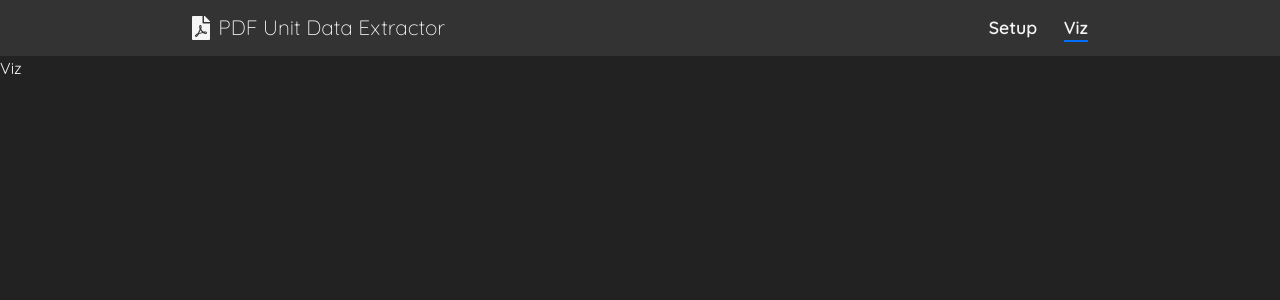
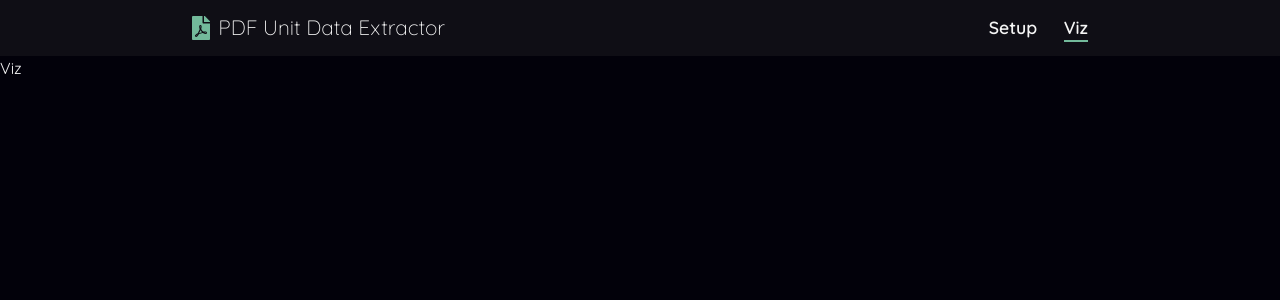
Before and after one commit to Schoude/pdf-extractor, a Vue app: page /viz in a window 1280 px wide. Shown: the top 300 px of the page. Built offline with nearby package versions, Linux system fonts and the light colour scheme.

Commit message:
[ UPDATE ] color theme

```diff
--- a/src/App.vue
+++ b/src/App.vue
@@ -26,6 +26,8 @@ export default defineComponent({
 </script>
 
 <style lang="scss">
+@use './style/style.scss' as *;
+
 #app {
   -webkit-font-smoothing: antialiased;
   -moz-osx-font-smoothing: grayscale;
@@ -36,7 +38,7 @@ export default defineComponent({
 }
 
 header {
-  background-color: #333;
+  background-color: #0f0e15;
   height: 56px;
   padding: 0 12em;
   display: flex;
@@ -70,6 +72,6 @@ nav {
 .pdf-file {
   display: inline;
   width: 18px;
-  fill: whitesmoke;
+  fill: $color-accent;
 }
 </style>
--- a/src/pages/Setup.vue
+++ b/src/pages/Setup.vue
@@ -217,6 +217,7 @@ export default defineComponent({
 </script>
 
 <style lang="scss" scoped>
+@use '../style/style' as *;
 @use '../style/scrollbar' as *;
 
 section {
@@ -283,7 +284,7 @@ section {
 
     &:focus {
       outline: none;
-      background: rgba(black, 0.4);
+      background: rgba($color-accent, 0.12);
       border: 1px solid rgba(255, 255, 255, 1);
     }
   }
@@ -302,7 +303,7 @@ section {
 
     &:focus {
       outline: none;
-      background: rgba(black, 0.4);
+      background: rgba($color-accent, 0.12);
       border: 1px solid rgba(255, 255, 255, 1);
     }
   }
@@ -337,41 +338,4 @@ section {
     }
   }
 }
-
-.btn--delete {
-  border-color: rgba(220, 20, 60, 0.363);
-  &:hover,
-  &:focus {
-    background-color: rgba(220, 20, 60, 0.363);
-  }
-}
-
-.btn--submit {
-  font-weight: 600;
-  border-color: rgba(20, 220, 70, 0.363);
-  &:hover,
-  &:focus {
-    background-color: rgba(20, 220, 70, 0.363);
-  }
-
-  &:disabled {
-    opacity: 0.5;
-    cursor: not-allowed;
-  }
-}
-
-.btn--icon {
-  display: flex;
-  align-items: center;
-  justify-content: center;
-  padding: 0.5em;
-
-  svg {
-    width: 20px;
-    height: 20px;
-    path {
-      fill: white;
-    }
-  }
-}
 </style>
--- a/src/style/style.scss
+++ b/src/style/style.scss
@@ -1,5 +1,8 @@
 @use 'resets' as *;
 @import url('https://fonts.googleapis.com/css2?family=Quicksand:wght@300;400;500;600;700');
+
+$color-accent: #73ba9b;
+$color-danger: #a30000;
 
 a {
   color: whitesmoke;
@@ -13,7 +16,7 @@ a {
     margin: 0 auto;
     height: 2px;
     width: 0%;
-    background-color: rgb(0, 110, 255);
+    background-color: $color-accent;
     opacity: 0;
     transition: opacity 0.25s ease-out, width 0.25s ease;
   }
@@ -35,7 +38,7 @@ a {
 }
 
 body {
-  background-color: rgb(34, 34, 34);
+  background-color: #02010a;
   color: whitesmoke;
   font-family: 'Quicksand', sans-serif;
 }
@@ -53,3 +56,42 @@ button {
     background-color: rgba(245, 245, 245, 0.12);
   }
 }
+
+.btn--delete {
+  border-color: rgba($color-danger, 0.363);
+
+  &:hover,
+  &:focus {
+    background-color: rgba($color-danger, 0.363);
+  }
+}
+
+.btn--submit {
+  font-weight: 600;
+  border-color: rgba($color-accent, 0.363);
+
+  &:hover,
+  &:focus {
+    background-color: rgba($color-accent, 0.363);
+  }
+
+  &:disabled {
+    opacity: 0.5;
+    cursor: not-allowed;
+  }
+}
+
+.btn--icon {
+  display: flex;
+  align-items: center;
+  justify-content: center;
+  padding: 0.5em;
+
+  svg {
+    width: 20px;
+    height: 20px;
+    path {
+      fill: white;
+    }
+  }
+}
```
